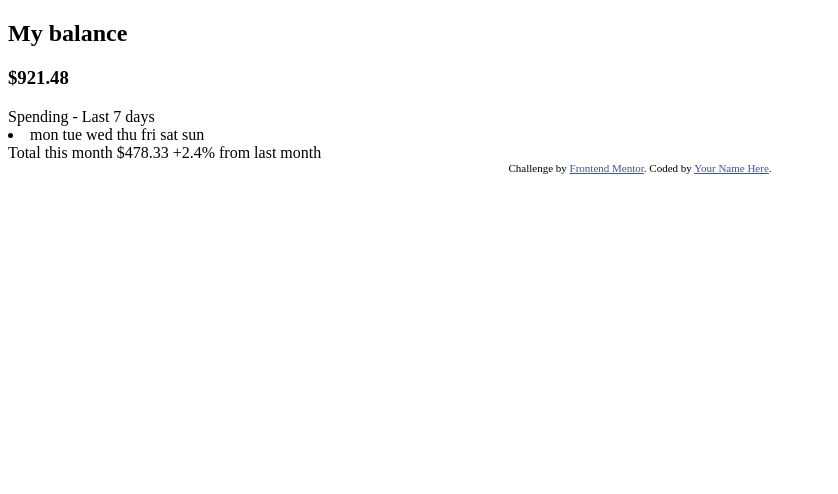
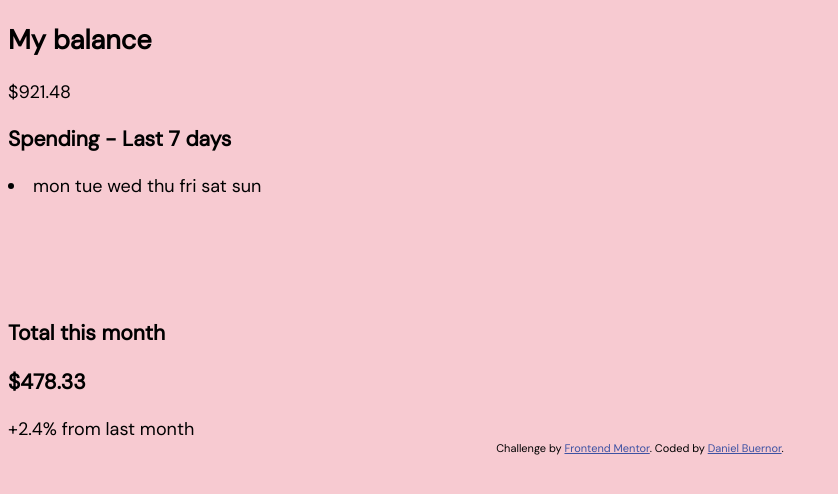
Before and after one commit to Danielwiser/express-chat-component, a plain HTML site: page index.html in a window 1280 px wide. Shown: the whole page, without its empty margins (0-838 px from the left). Drawn offline with Linux system fonts and the light colour scheme; a web font is replaced by a local one.

Commit message:
new commit

```diff
--- /dev/null
+++ b/css/style.css
@@ -0,0 +1,30 @@
+* {
+    box-sizing: border-box;
+}
+
+.clearfix:after {
+    content: ".";
+    display: block;
+    clear: both;
+    visibility: hidden;
+    line-height: 0;
+    height: 0;
+}
+
+.clear {
+   clear: both;
+}
+
+/*body*/
+
+body{
+    background-color: rgb(247, 202, 209);
+    font-size: 18px;
+    font-family:'DM Sans', sans-serif;
+}
+
+#my-chart.bar{
+    height: 100px;
+    max-width: 300px;
+    margin: 0 auto;
+  }
--- a/index.html
+++ b/index.html
@@ -5,7 +5,10 @@
   <meta name="viewport" content="width=device-width, initial-scale=1.0"> <!-- displays site properly based on user's device -->
 
   <link rel="icon" type="image/png" sizes="32x32" href="./images/favicon-32x32.png">
-
+  <link rel="stylesheet" href="/css/style.css">
+  <link rel="preconnect" href="https://fonts.googleapis.com">
+<link rel="preconnect" href="https://fonts.gstatic.com" crossorigin>
+<link href="https://fonts.googleapis.com/css2?family=Caveat&family=DM+Sans&family=Gideon+Roman&family=Lato:wght@100;400&family=Nunito:wght@500&family=PT+Sans&family=Roboto+Mono&family=Roboto:wght@100;400&family=Source+Sans+Pro:ital@0;1&display=swap" rel="stylesheet">
   <title>Frontend Mentor | Expenses chart component</title>
 
   <!-- Feel free to remove these styles or customise in your own stylesheet 👍 -->
@@ -16,11 +19,17 @@
 </head>
 <body>
 
+  <section class="firstsec">
     <h2>My balance</h2>
-  <h3>$921.48</h3>
+    <span>$921.48</span>
+  </section>
 
-  <span>Spending - Last 7 days</span>
+  <section class="secsec">
+    <section class="minisecone">
+      <h1>Spending - Last 7 days</h1>
 
+
+      <table class="charts-css bar" id="my-chart">
         <li>
           mon
           tue
@@ -30,17 +39,20 @@
           sat
           sun
         </li>
+      </table>
+    </section>
+    <section class="minisectwo">
+      <h3>Total this month</h3>
+      <h1>$478.33</h1>
+      <span>+2.4%</span>
+      <span>from last month</span>
+    </section>
+  </section>
 
-
-  Total this month
-  $478.33
-
-  +2.4%
-  from last month
 
   <div class="attribution">
     Challenge by <a href="https://www.frontendmentor.io?ref=challenge" target="_blank">Frontend Mentor</a>.
-    Coded by <a href="#">Your Name Here</a>.
+    Coded by <a href="#">Daniel Buernor</a>.
   </div>
 </body>
 </html>
```
Lines whose indentation alone changed are shown as unchanged.
